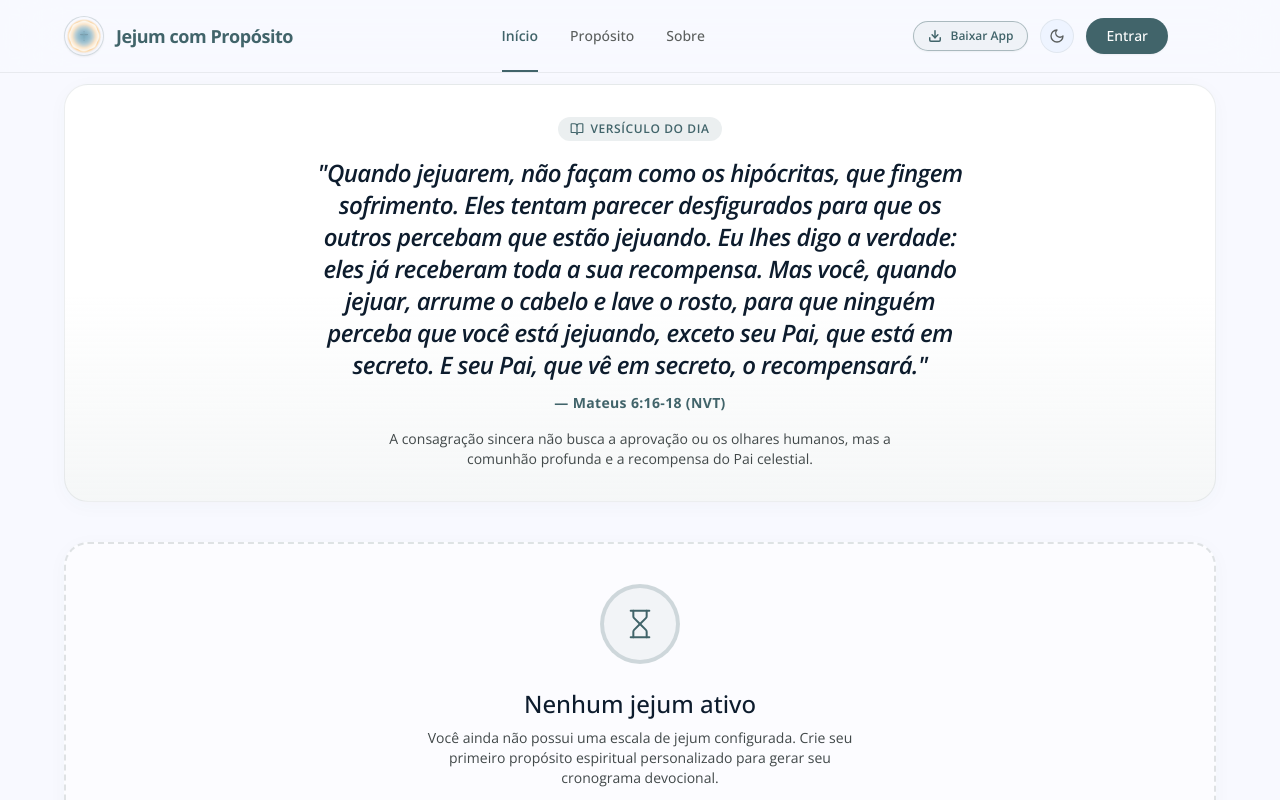
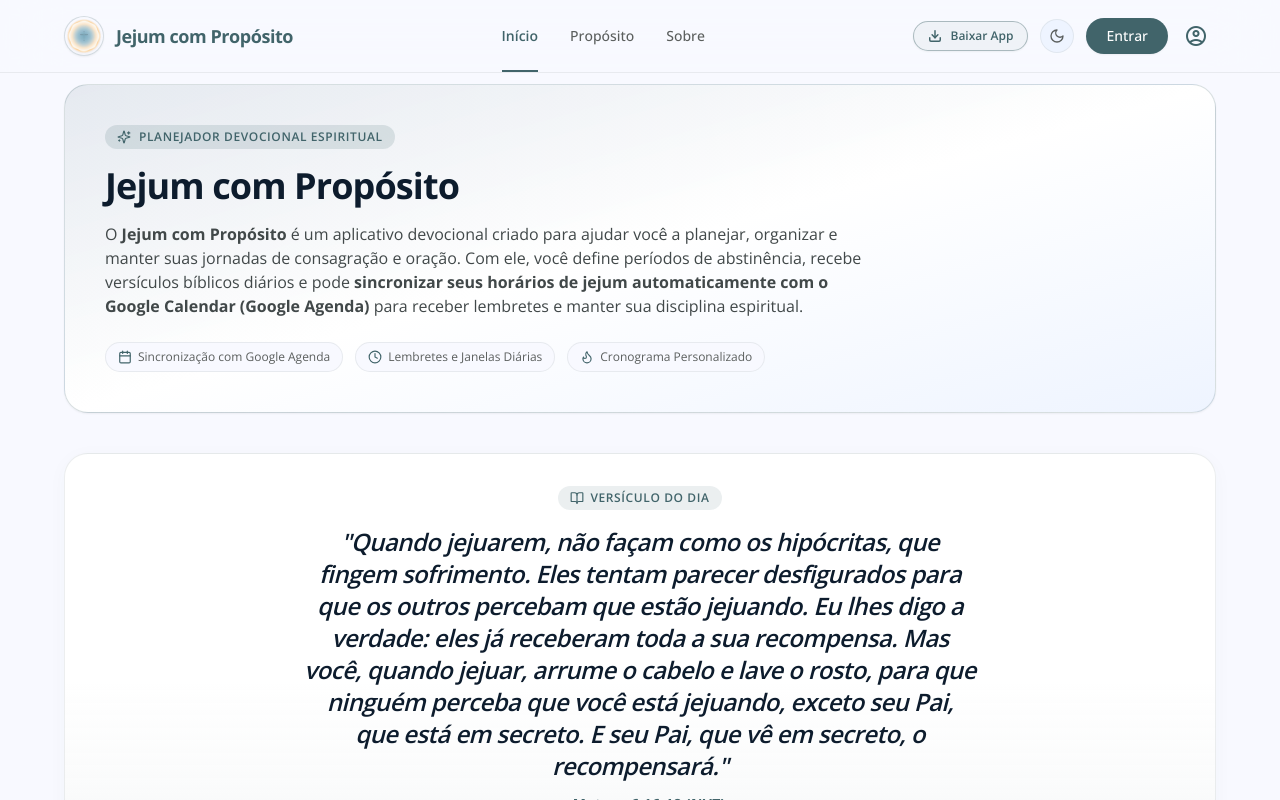
Before and after one commit to lucasmetron/jejumComProposito, a Next.js app: page / in a window 1280 px wide. Shown: the top 800 px of the page. Built offline with nearby package versions, Linux system fonts and the light colour scheme; no server answers.

Commit message:
feat: initialize main app structure with responsive layout, custom styling, and fasting dashboard components

```diff
--- a/src/app/globals.css
+++ b/src/app/globals.css
@@ -1,5 +1,4 @@
-@import url('https://fonts.googleapis.com/css2?family=Open+Sans:ital,wght@0,300..800;1,300..800&family=Plus+Jakarta+Sans:wght@300;400;500;600;700&display=swap');
-@import url('https://fonts.googleapis.com/css2?family=Material+Symbols+Outlined:opsz,wght,FILL,GRAD@20..48,100..700,0..1,-50..200');
+@import url("https://fonts.googleapis.com/css2?family=Material+Symbols+Outlined:opsz,wght,FILL,GRAD@20..48,100..700,0..1,-50..200&display=swap");
 
 @tailwind base;
 @tailwind components;
@@ -28,7 +27,9 @@
   padding: 20px !important;
   border-radius: 16px !important;
   overflow: hidden !important;
-  box-shadow: 0 10px 25px -5px rgba(0, 0, 0, 0.1), 0 8px 10px -6px rgba(0, 0, 0, 0.1) !important;
+  box-shadow:
+    0 10px 25px -5px rgba(0, 0, 0, 0.1),
+    0 8px 10px -6px rgba(0, 0, 0, 0.1) !important;
 }
 
 .Toastify__toast-body {
@@ -45,18 +46,28 @@
 body {
   color: var(--foreground);
   background: var(--background);
-  font-family: 'Open Sans', 'Plus Jakarta Sans', system-ui, sans-serif;
+  font-family:
+    var(--font-open-sans), var(--font-plus-jakarta-sans), "Open Sans", "Plus Jakarta Sans",
+    system-ui, sans-serif;
   -webkit-font-smoothing: antialiased;
   -moz-osx-font-smoothing: grayscale;
 }
 
 .material-symbols-outlined {
-  font-variation-settings: 'FILL' 0, 'wght' 400, 'GRAD' 0, 'opsz' 24;
+  font-variation-settings:
+    "FILL" 0,
+    "wght" 400,
+    "GRAD" 0,
+    "opsz" 24;
   vertical-align: middle;
 }
 
 .material-symbols-outlined.icon-fill {
-  font-variation-settings: 'FILL' 1, 'wght' 400, 'GRAD' 0, 'opsz' 24;
+  font-variation-settings:
+    "FILL" 1,
+    "wght" 400,
+    "GRAD" 0,
+    "opsz" 24;
 }
 
 /* Subtle devotional custom scrollbar */
--- a/src/app/layout.tsx
+++ b/src/app/layout.tsx
@@ -25,9 +25,7 @@
       { url: "/icons/icon-192x192.png", sizes: "192x192", type: "image/png" },
       { url: "/icons/icon-512x512.png", sizes: "512x512", type: "image/png" },
     ],
-    apple: [
-      { url: "/apple-touch-icon.png", sizes: "180x180", type: "image/png" },
-    ],
+    apple: [{ url: "/apple-touch-icon.png", sizes: "180x180", type: "image/png" }],
   },
   appleWebApp: {
     capable: true,
@@ -44,35 +42,45 @@
     "planejador de jejum",
     "pwa",
   ],
+  verification: {
+    google: "fbih7y0D8xoXrQvJXsaJHDJBViuKHRW462m1gjCUZrI",
+  },
 };
 
+import { Open_Sans, Plus_Jakarta_Sans } from "next/font/google";
 import { ToastContainer } from "react-toastify";
 import "react-toastify/dist/ReactToastify.css";
 
-export default function RootLayout({
-  children,
-}: {
-  children: React.ReactNode;
-}) {
+const openSans = Open_Sans({
+  subsets: ["latin"],
+  display: "swap",
+  variable: "--font-open-sans",
+});
+
+const plusJakartaSans = Plus_Jakarta_Sans({
+  subsets: ["latin"],
+  display: "swap",
+  variable: "--font-plus-jakarta-sans",
+});
+
+export default function RootLayout({ children }: { children: React.ReactNode }) {
   return (
-    <html lang="pt-BR" className="scroll-smooth" suppressHydrationWarning>
+    <html
+      lang="pt-BR"
+      className={`scroll-smooth ${openSans.variable} ${plusJakartaSans.variable}`}
+      suppressHydrationWarning
+    >
       <head>
+        <meta
+          name="google-site-verification"
+          content="fbih7y0D8xoXrQvJXsaJHDJBViuKHRW462m1gjCUZrI"
+        />
         <link rel="manifest" href="/manifest.json" />
         <link rel="apple-touch-icon" href="/apple-touch-icon.png" />
         <meta name="mobile-web-app-capable" content="yes" />
         <meta name="apple-mobile-web-app-capable" content="yes" />
         <meta name="apple-mobile-web-app-status-bar-style" content="default" />
         <meta name="apple-mobile-web-app-title" content="Jejum com Propósito" />
-        <link rel="preconnect" href="https://fonts.googleapis.com" />
-        <link rel="preconnect" href="https://fonts.gstatic.com" crossOrigin="anonymous" />
-        <link
-          href="https://fonts.googleapis.com/css2?family=Open+Sans:ital,wght@0,300..800;1,300..800&family=Plus+Jakarta+Sans:wght@300;400;500;600;700&display=swap"
-          rel="stylesheet"
-        />
-        <link
-          href="https://fonts.googleapis.com/css2?family=Material+Symbols+Outlined:opsz,wght,FILL,GRAD@20..48,100..700,0..1,-50..200"
-          rel="stylesheet"
-        />
       </head>
       <body className="min-h-screen flex flex-col bg-background text-on-background dark:bg-slate-950 dark:text-gray-100 antialiased selection:bg-primary-fixed selection:text-on-primary-fixed transition-colors">
         <NextAuthProvider>
--- a/src/components/home/HomePageClient.tsx
+++ b/src/components/home/HomePageClient.tsx
@@ -107,6 +107,43 @@
 
   return (
     <div className="max-w-7xl mx-auto px-container-padding-mobile md:px-container-padding-desktop pb-section-gap flex flex-col gap-8 md:gap-10">
+      {/* 0. Apresentação & Finalidade do Aplicativo (Requisito de Verificação OAuth Google) */}
+      <section className="bg-gradient-to-br from-primary/10 via-surface-container-lowest to-surface-container-low dark:from-primary/20 dark:via-slate-900 dark:to-slate-800/80 rounded-3xl p-6 sm:p-8 md:p-10 border border-primary/20 shadow-sm">
+        <div className="max-w-3xl space-y-4">
+          <div className="inline-flex items-center gap-2 px-3 py-1 rounded-full bg-primary/15 dark:bg-primary/25 text-primary dark:text-primary-fixed-dim text-xs font-semibold uppercase tracking-wider">
+            <Sparkles className="w-3.5 h-3.5" />
+            Planejador Devocional Espiritual
+          </div>
+          <h1 className="text-2xl sm:text-3xl md:text-4xl font-bold text-on-surface dark:text-white tracking-tight leading-tight">
+            Jejum com Propósito
+          </h1>
+          <p className="text-sm sm:text-base text-on-surface-variant dark:text-gray-300 leading-relaxed">
+            O <strong>Jejum com Propósito</strong> é um aplicativo devocional criado para ajudar
+            você a planejar, organizar e manter suas jornadas de consagração e oração. Com ele, você
+            define períodos de abstinência, recebe versículos bíblicos diários e pode{" "}
+            <strong>
+              sincronizar seus horários de jejum automaticamente com o Google Calendar (Google
+              Agenda)
+            </strong>{" "}
+            para receber lembretes e manter sua disciplina espiritual.
+          </p>
+          <div className="pt-2 flex flex-wrap items-center gap-3 text-xs text-secondary dark:text-gray-400">
+            <span className="flex items-center gap-1.5 bg-surface-bright dark:bg-slate-800 px-3 py-1.5 rounded-xl border border-outline-variant/30 dark:border-white/10">
+              <CalendarIcon className="w-3.5 h-3.5 text-primary dark:text-primary-fixed-dim" />{" "}
+              Sincronização com Google Agenda
+            </span>
+            <span className="flex items-center gap-1.5 bg-surface-bright dark:bg-slate-800 px-3 py-1.5 rounded-xl border border-outline-variant/30 dark:border-white/10">
+              <Clock className="w-3.5 h-3.5 text-primary dark:text-primary-fixed-dim" /> Lembretes e
+              Janelas Diárias
+            </span>
+            <span className="flex items-center gap-1.5 bg-surface-bright dark:bg-slate-800 px-3 py-1.5 rounded-xl border border-outline-variant/30 dark:border-white/10">
+              <Flame className="w-3.5 h-3.5 text-primary dark:text-primary-fixed-dim" /> Cronograma
+              Personalizado
+            </span>
+          </div>
+        </div>
+      </section>
+
       {/* 1. Versículo do Dia (Renderizado no Servidor de forma instantânea) */}
       <VerseOfTheDay initialVerse={initialVerse} />
 
@@ -126,7 +163,8 @@
                   Nenhum jejum ativo
                 </h2>
                 <p className="text-xs md:text-sm text-on-surface-variant dark:text-gray-400">
-                  Você ainda não possui uma escala de jejum configurada. Crie seu primeiro propósito espiritual personalizado para gerar seu cronograma devocional.
+                  Você ainda não possui uma escala de jejum configurada. Crie seu primeiro propósito
+                  espiritual personalizado para gerar seu cronograma devocional.
                 </p>
               </div>
 
@@ -244,7 +282,9 @@
                     >
                       <span
                         className={`w-2 h-2 rounded-full ${
-                          isFastingNow ? "bg-primary animate-pulse" : "bg-secondary dark:bg-gray-400"
+                          isFastingNow
+                            ? "bg-primary animate-pulse"
+                            : "bg-secondary dark:bg-gray-400"
                         }`}
                       />
                       {isFastingNow ? "Ativo" : "Aguardando"}
@@ -270,10 +310,14 @@
                     {isFastingNow
                       ? "Tempo restante para concluir esta sessão"
                       : activeSession
-                      ? `Inicia ${format(new Date(activeSession.start), "EEEE, dd/MM 'às' HH:mm", {
-                          locale: ptBR,
-                        })}`
-                      : "Todas as sessões concluídas com sucesso!"}
+                        ? `Inicia ${format(
+                            new Date(activeSession.start),
+                            "EEEE, dd/MM 'às' HH:mm",
+                            {
+                              locale: ptBR,
+                            }
+                          )}`
+                        : "Todas as sessões concluídas com sucesso!"}
                   </p>
                 </div>
               </div>
@@ -282,7 +326,9 @@
               <div className="space-y-4 pt-4 border-t border-outline-variant/20 dark:border-white/10">
                 <div className="space-y-1.5">
                   <div className="flex justify-between text-xs font-medium">
-                    <span className="text-on-surface-variant dark:text-gray-400">Progresso do Período</span>
+                    <span className="text-on-surface-variant dark:text-gray-400">
+                      Progresso do Período
+                    </span>
                     <span className="text-primary dark:text-primary-fixed-dim font-bold">
                       {Math.round(progressPercent)}%
                     </span>
@@ -297,10 +343,12 @@
 
                 <div className="flex justify-between items-center text-xs text-secondary dark:text-gray-400 pt-1">
                   <span>
-                    Propósito: <strong className="text-on-surface dark:text-white">{purposeName}</strong>
+                    Propósito:{" "}
+                    <strong className="text-on-surface dark:text-white">{purposeName}</strong>
                   </span>
                   <span>
-                    Meta: <strong className="text-on-surface dark:text-white">{avgHours}h diárias</strong>
+                    Meta:{" "}
+                    <strong className="text-on-surface dark:text-white">{avgHours}h diárias</strong>
                   </span>
                 </div>
               </div>
@@ -334,7 +382,8 @@
 
               <div className="pt-6 mt-4 border-t border-outline-variant/20 dark:border-white/10 flex items-center justify-between">
                 <div className="text-xs text-secondary dark:text-gray-400">
-                  Total de sessões: <strong className="text-on-surface dark:text-white">{totalDays} dias</strong>
+                  Total de sessões:{" "}
+                  <strong className="text-on-surface dark:text-white">{totalDays} dias</strong>
                 </div>
                 <Link href="/proposito">
                   <Button variant="outline" size="sm" className="gap-1.5 text-xs">
@@ -391,10 +440,7 @@
       )}
 
       {/* Modal de Gestão do Jejum */}
-      <ManageFastModal
-        isOpen={isManageModalOpen}
-        onClose={() => setIsManageModalOpen(false)}
-      />
+      <ManageFastModal isOpen={isManageModalOpen} onClose={() => setIsManageModalOpen(false)} />
     </div>
   );
 }
```
Also changed, not shown: src/components/layout/TopNavBar.tsx (+2 -5 lines).
